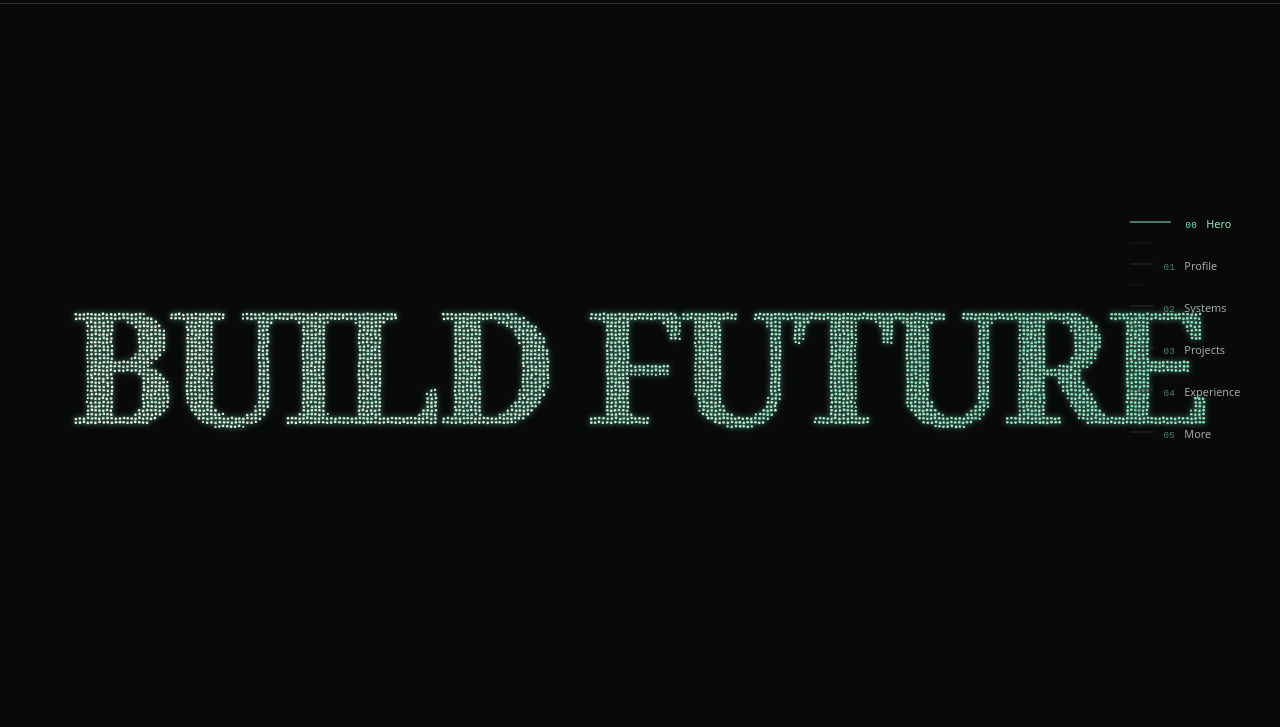
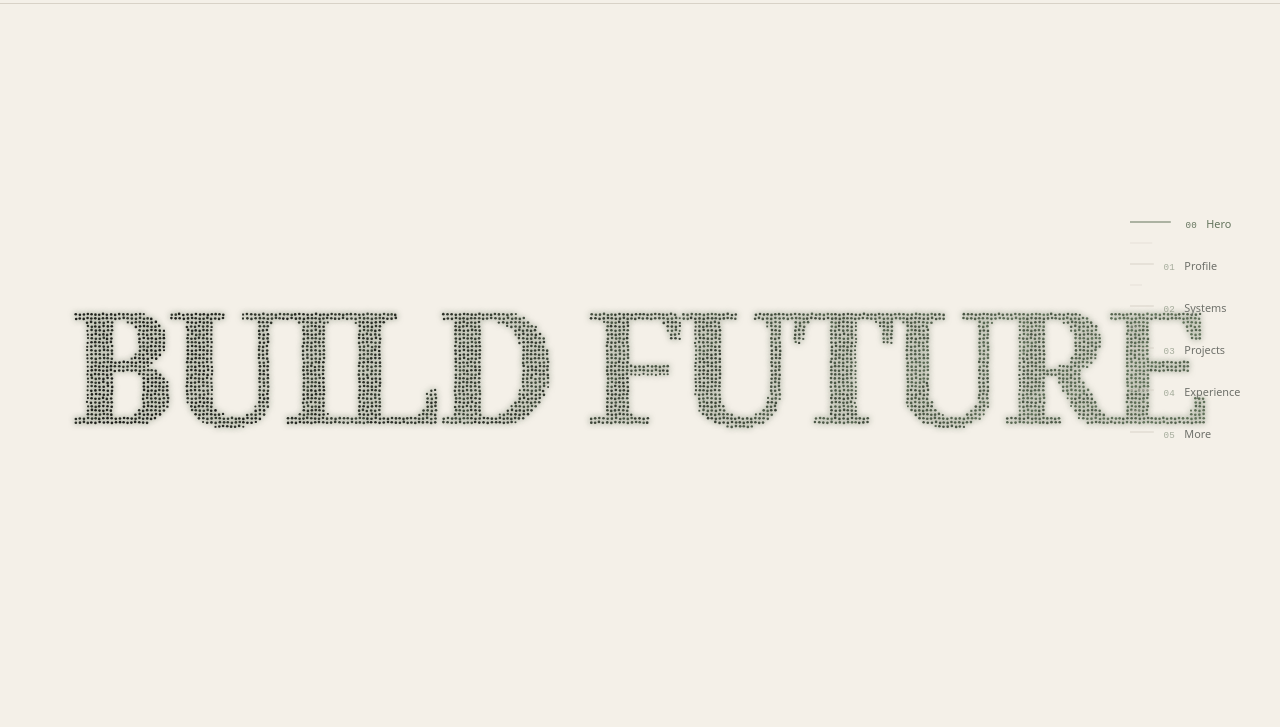
Before and after one commit to RichardWen924/myBlog, an Astro site: page /myBlog/work in a window 1280 px wide. Shown: the part 73-800 px from the top of the page. Built offline with nearby package versions, Linux system fonts and the light colour scheme; Astro itself is replaced by a stand-in of ours; animation ran at ten frames a second.

Commit message:
style: align Work page with main visual system

```diff
--- a/src/features/work/components/FutureHero.tsx
+++ b/src/features/work/components/FutureHero.tsx
@@ -10,8 +10,8 @@ export default function FutureHero() {
             text="BUILD FUTURE"
             particleSize={2.2}
             density={4}
-            color="#f3f0e8"
-            highlightColor="#8ee6c2"
+            color="#1d1d1a"
+            highlightColor="#64745d"
             scatter={160}
             gatherDuration={1500}
             stagger={300}
--- a/src/features/work/components/WorkChapterNavigation.tsx
+++ b/src/features/work/components/WorkChapterNavigation.tsx
@@ -79,9 +79,9 @@ export default function WorkChapterNavigation() {
     <div className="work-chapter-rail" data-work-chapter-rail>
       <LineSidebar
         items={chapters.map(({ label }) => label)}
-        accentColor="#8ee6c2"
-        textColor="#a4aaa5"
-        markerColor="#2b302f"
+        accentColor="var(--color-accent)"
+        textColor="var(--color-ink-soft)"
+        markerColor="var(--color-border)"
         proximityRadius={120}
         maxShift={22}
         markerLength={34}
--- a/src/styles/work.css
+++ b/src/styles/work.css
@@ -1,18 +1,7 @@
 /* ===== Work archive landing ===== */
 
-html.work-page {
-  --color-paper: #080909;
-  --color-surface: #111313;
-  --color-ink: #f3f0e8;
-  --color-ink-soft: #a4aaa5;
-  --color-border: #2b302f;
-  --color-accent: #8ee6c2;
-  --color-warm: #ff9b76;
-  --color-steel: #9aabb5;
-}
-
 html.work-page .glow-layer {
-  opacity: 0.32;
+  opacity: 0.58;
   background: radial-gradient(
     ellipse 68% 50% at 52% 0%,
     color-mix(in srgb, var(--color-accent) 9%, transparent),
@@ -21,8 +10,8 @@ html.work-page .glow-layer {
 }
 
 html.work-page .hero-thinking-orbit img {
-  mix-blend-mode: screen;
-  opacity: 0.3;
+  mix-blend-mode: multiply;
+  opacity: 0.18;
 }
 
 html.work-scroll-snap {
@@ -148,7 +137,7 @@ html.work-scroll-snap {
   width: 1px;
   background: linear-gradient(180deg, transparent, var(--color-accent), transparent);
   content: '';
-  opacity: 0.85;
+  opacity: 0.45;
   animation: work-whoami-scan 4.8s ease-in-out infinite;
 }
 
```
